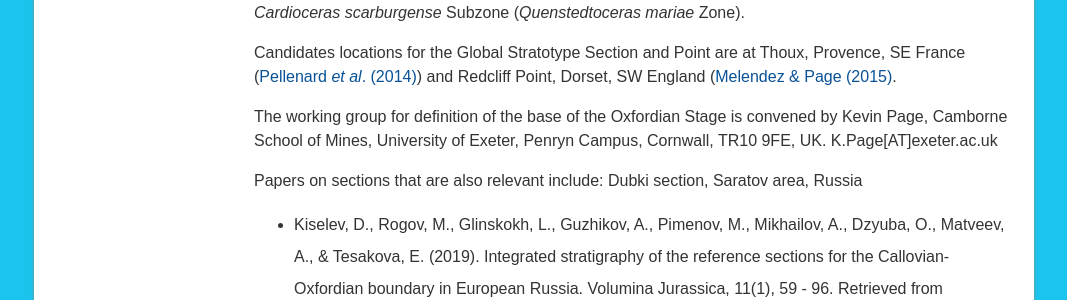
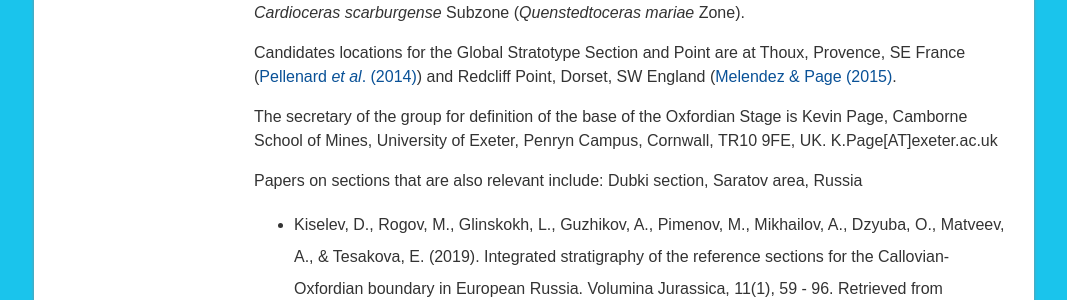
Before and after one commit to i-c-stratigraphy/subcommission-jurassic, a Jekyll site: the page built from pages/our-work.md, in a window 1280 px wide and 900 px high, scrolled down 2618 px. Shown: the part 152-452 px from the top of the window, without its empty margins (106-1173 px from the left). Built offline with Jekyll 4.4.1, drawn with Linux system fonts in a browser that asks for light colours.

Commit message:
Update our-work.md

```diff
--- a/pages/our-work.md
+++ b/pages/our-work.md
@@ -74,8 +74,7 @@ The working definition is at the base of the ammonite _Cardioceras redcliffense_
 
 Candidates locations for the Global Stratotype Section and Point are at Thoux, Provence, SE France ([Pellenard _et al_. (2014)](https://vjs.pgi.gov.pl/article/view/26592)) and Redcliff Point, Dorset, SW England ([Melendez & Page (2015)](https://vjs.pgi.gov.pl/article/view/26644).
 
-
-The working group for definition of the base of the Oxfordian Stage is convened by Kevin Page, Camborne School of Mines, University of Exeter, Penryn Campus, Cornwall, TR10 9FE, UK. K.Page[AT]exeter.ac.uk
+The secretary of the group for definition of the base of the Oxfordian Stage is Kevin Page, Camborne School of Mines, University of Exeter, Penryn Campus, Cornwall, TR10 9FE, UK. K.Page[AT]exeter.ac.uk
 
 Papers on sections that are also relevant include:
 Dubki section, Saratov area, Russia
```
